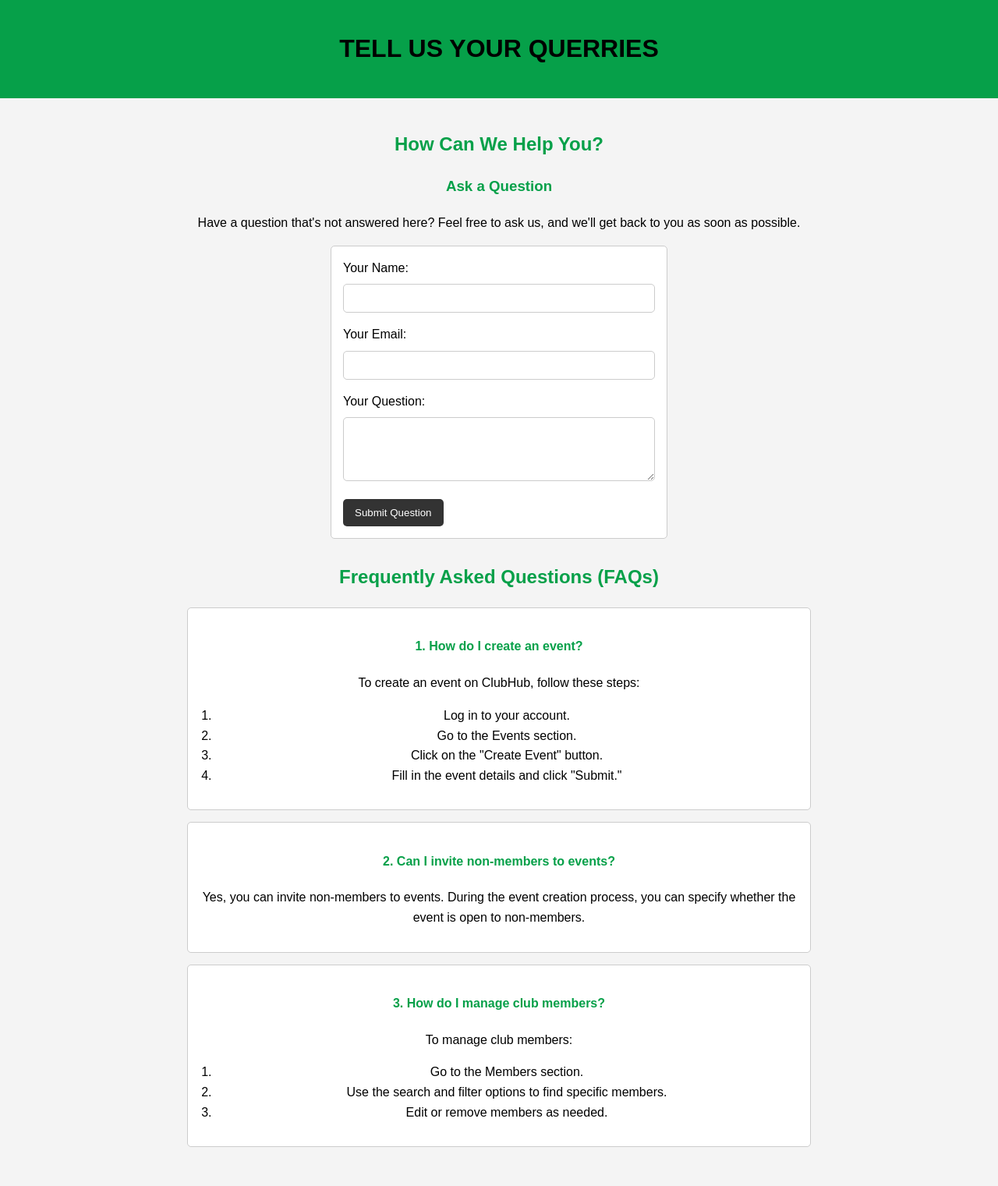
After one commit to MeatShield0/FinalDemo, a Django app: page /help in a window 1280 px wide. The commit adds this page. Shown: the whole page at 78% size. Run offline with Django 5.2, Linux system fonts and the light colour scheme.

Commit message:
help us page

```diff
--- a/Authentication/urls.py
+++ b/Authentication/urls.py
@@ -13,7 +13,7 @@ urlpatterns = [
     path('signout',views.signout,name = "signout"),
     path('aboutus',views.aboutus,name = "aboutus"),
     path('contactus',views.contactus,name = "contactus"),
-    path('join',views.join,name = "join")
-
+    path('join',views.join,name = "join"),
+    path('help',views.help,name = "help")
 
 ]
--- a/Authentication/views.py
+++ b/Authentication/views.py
@@ -142,3 +142,9 @@ def contactus(request):
 def join(request):
 
   return render(request,"Authentication/join.html")
+
+
+
+def help(request):
+
+  return render(request,"Authentication/help.html")
--- a/templates/Authentication/aboutus.html
+++ b/templates/Authentication/aboutus.html
@@ -42,6 +42,7 @@
                         <li><a href="{% url 'contactus' %}">Contact</a></li>
                         <li><a href="{% url 'dashboard_with_pivot' %}">DASHBOARD</a></li>
                         <li><a href="{% url 'join' %}">Join</a></li>
+                        <li><a href="{% url 'help' %}">Help</a></li>
                     </ul>
                 </nav
             </div>
--- a/templates/Authentication/contactus.html
+++ b/templates/Authentication/contactus.html
@@ -32,6 +32,7 @@
                         <li><a href="{% url 'contactus' %}">Contact</a></li>
                         <li><a href="{% url 'dashboard_with_pivot' %}">DASHBOARD</a></li>
                         <li><a href="{% url 'join' %}">Join</a></li>
+                        <li><a href="{% url 'help' %}">Help</a></li>
                     </ul>
                 </nav
             </div>
--- /dev/null
+++ b/templates/Authentication/help.html
@@ -0,0 +1,181 @@
+<!DOCTYPE html>
+<html lang="en">
+<head>
+    <meta charset="UTF-8">
+    <meta name="viewport" content="width=device-width, initial-scale=1.0">
+    <title>ClubHub Help</title>
+    <style>
+        body {
+            font-family: Arial, sans-serif;
+            margin: 0;
+            padding: 0;
+            background-color: #f4f4f4;
+            line-height: 1.6;
+        }
+
+        header {
+            background-color: #06a049;
+            color: #fff;
+            padding: 1em;
+            text-align: center;
+        }
+
+         h2, h3, h4 {
+            color: #06a049;
+        }
+
+        h1{
+           color :black;
+        }
+        main {
+            padding: 20px;
+            max-width: 800px;
+            margin: 0 auto;
+        }
+
+        section {
+            margin-bottom: 30px;
+        }
+
+        .faq-item {
+            border: 1px solid #ccc;
+            border-radius: 5px;
+            padding: 15px;
+            margin-bottom: 15px;
+            background-color: #fff;
+        }
+
+        ol, ul {
+            margin: 10px 0;
+            padding-left: 20px;
+        }
+
+        footer {
+            background-color: #06a049;
+            color: #fff;
+            text-align: center;
+            padding: 10px;
+            position: fixed;
+            bottom: 0;
+            width: 100%;
+        }
+
+        footer a {
+            color: #fff;
+            text-decoration: none;
+        }
+
+        footer a:hover {
+            text-decoration: underline;
+        }
+        section {
+            margin-bottom: 30px;
+            text-align: center;
+        }
+
+        form {
+            max-width: 400px;
+            margin: 0 auto;
+            padding: 15px;
+            border: 1px solid #ccc;
+            border-radius: 5px;
+            background-color: #fff;
+            text-align: left; /* Align the form elements to the left */
+        }
+
+        label {
+            display: block;
+            margin-bottom: 8px;
+        }
+
+        input,
+        textarea {
+            width: 100%;
+            padding: 10px;
+            margin-bottom: 15px;
+            box-sizing: border-box;
+            border: 1px solid #ccc;
+            border-radius: 5px;
+        }
+
+        button {
+            background-color: #333;
+            color: #fff;
+            padding: 10px 15px;
+            border: none;
+            border-radius: 5px;
+            cursor: pointer;
+        }
+
+        button:hover {
+            background-color: #555;
+        }
+
+    </style>
+</head>
+<body>
+
+    <header>
+        <h1>TELL US YOUR QUERRIES</h1>
+    </header>
+
+    <main>
+        <center>
+            <h2>How Can We Help You?</h2>
+        </center>
+
+        <section>
+            <h3>Ask a Question</h3>
+            <p>Have a question that's not answered here? Feel free to ask us, and we'll get back to you as soon as possible.</p>
+
+            <!-- Form for asking a question -->
+            <form action="submit_question.php" method="post">
+                <label for="name">Your Name:</label>
+                <input type="text" id="name" name="name" required>
+
+                <label for="email">Your Email:</label>
+                <input type="email" id="email" name="email" required>
+
+                <label for="question">Your Question:</label>
+                <textarea id="question" name="question" rows="4" required></textarea>
+
+                <button type="submit">Submit Question</button>
+            </form>
+        </section>
+
+
+
+        <section>
+            <h2>Frequently Asked Questions (FAQs)</h2>
+
+            <div class="faq-item">
+                <h4>1. How do I create an event?</h4>
+                <p>To create an event on ClubHub, follow these steps:
+                    <ol>
+                        <li>Log in to your account.</li>
+                        <li>Go to the Events section.</li>
+                        <li>Click on the "Create Event" button.</li>
+                        <li>Fill in the event details and click "Submit."</li>
+                    </ol>
+                </p>
+            </div>
+
+            <div class="faq-item">
+                <h4>2. Can I invite non-members to events?</h4>
+                <p>Yes, you can invite non-members to events. During the event creation process, you can specify whether the event is open to non-members.</p>
+            </div>
+
+            <div class="faq-item">
+                <h4>3. How do I manage club members?</h4>
+                <p>To manage club members:
+                    <ol>
+                        <li>Go to the Members section.</li>
+                        <li>Use the search and filter options to find specific members.</li>
+                        <li>Edit or remove members as needed.</li>
+                    </ol>
+                </p>
+            </div>
+
+            <!-- Add more FAQ items as needed -->
+
+        </section>
--- a/templates/Authentication/home.html
+++ b/templates/Authentication/home.html
@@ -58,6 +58,8 @@
                     <li><a href="/contactus">Contact</a></li>
                     <li><a href="{% url 'dashboard_with_pivot' %}">DASHBOARD</a></li>
                     <li><a href="/join">Join</a></li>
+                    <li><a href="{% url 'help' %}">Help</a></li>
+
                     <li><a href="/signout">SignOut</a></li>
                 </ul>
             </nav>
```
